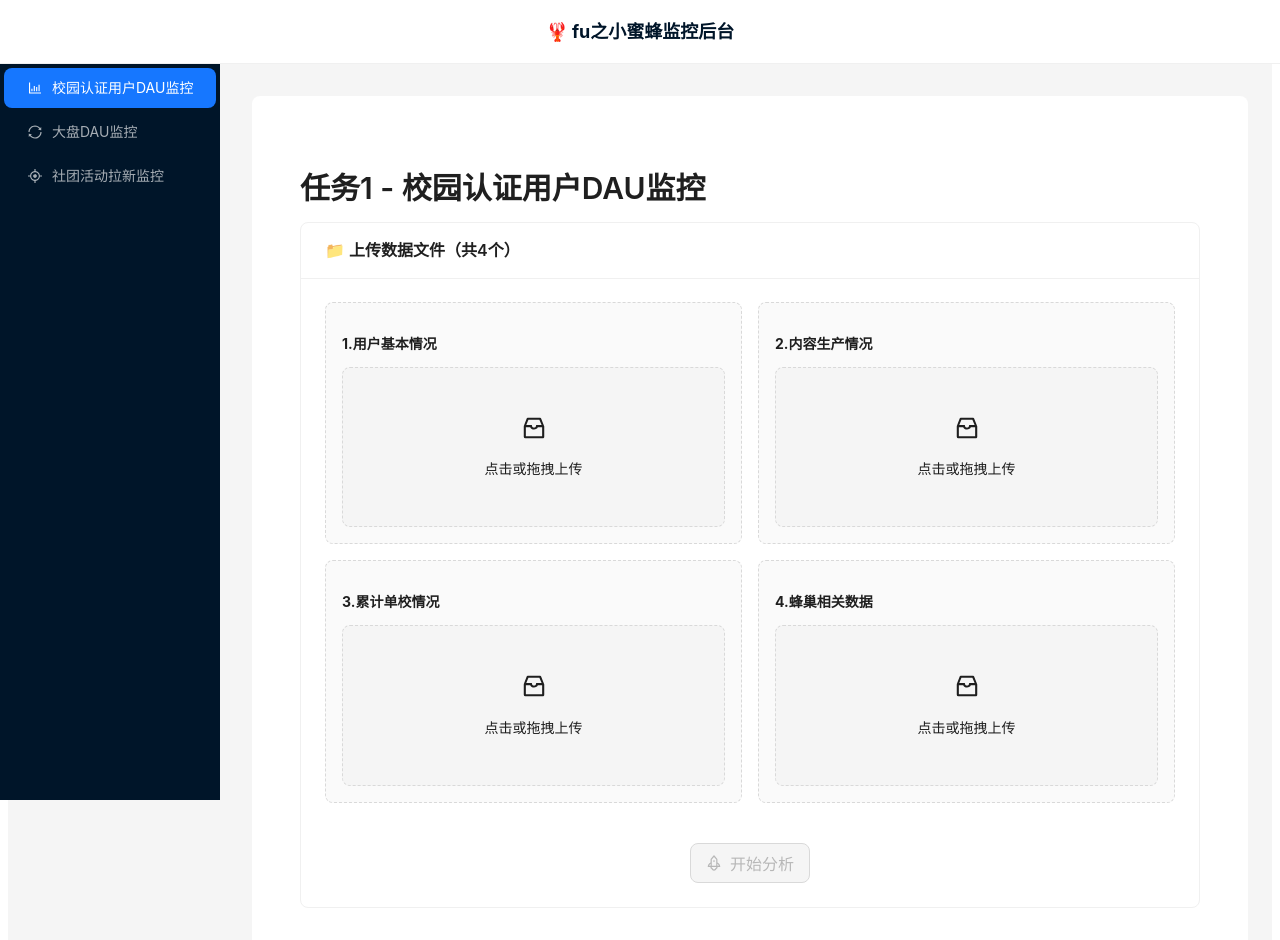
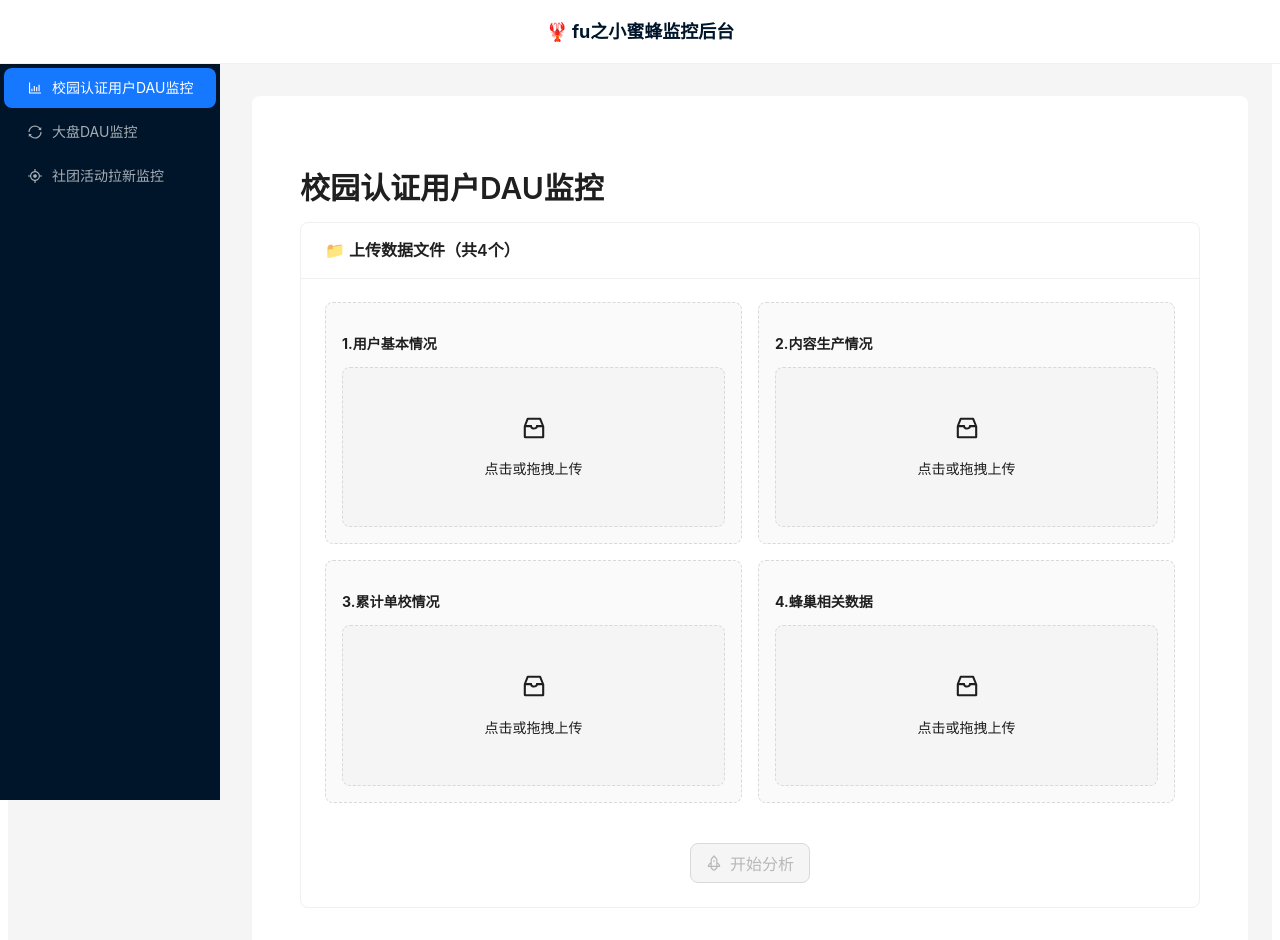
Before and after one commit to hannuajiang-netizen/fu-bee-monitor, a React (Vite) app in the folder frontend/: page / in a window 1280 px wide. Shown: the top 940 px of the page. Built offline with nearby package versions, Linux system fonts and the light colour scheme.

Commit message:
Fix: 去掉模块标题的'任务1 - '前缀

```diff
--- a/frontend/src/pages/Task1.jsx
+++ b/frontend/src/pages/Task1.jsx
@@ -114,7 +114,7 @@ function Task1() {
 
   return (
     <div style={{ padding: 24 }}>
-      <Title level={2}>任务1 - 校园认证用户DAU监控</Title>
+      <Title level={2}>校园认证用户DAU监控</Title>
 
       <Card title="📁 上传数据文件（共4个）" style={{ marginBottom: 24 }}>
         <div style={{ display: 'grid', gridTemplateColumns: '1fr 1fr', gap: 16 }}>
```
